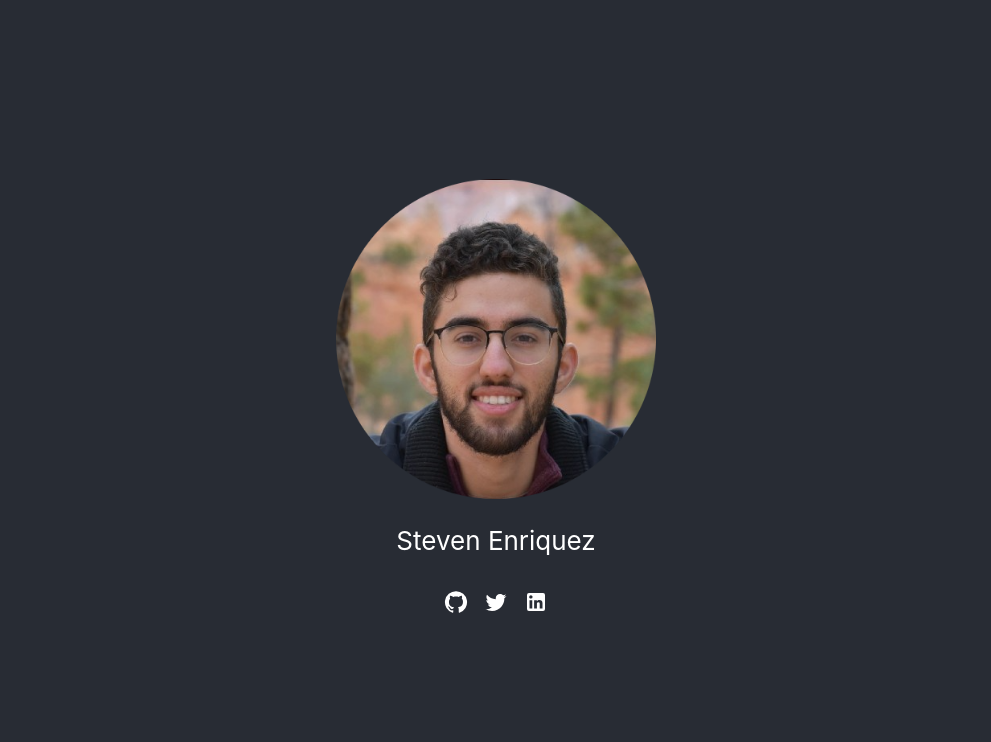
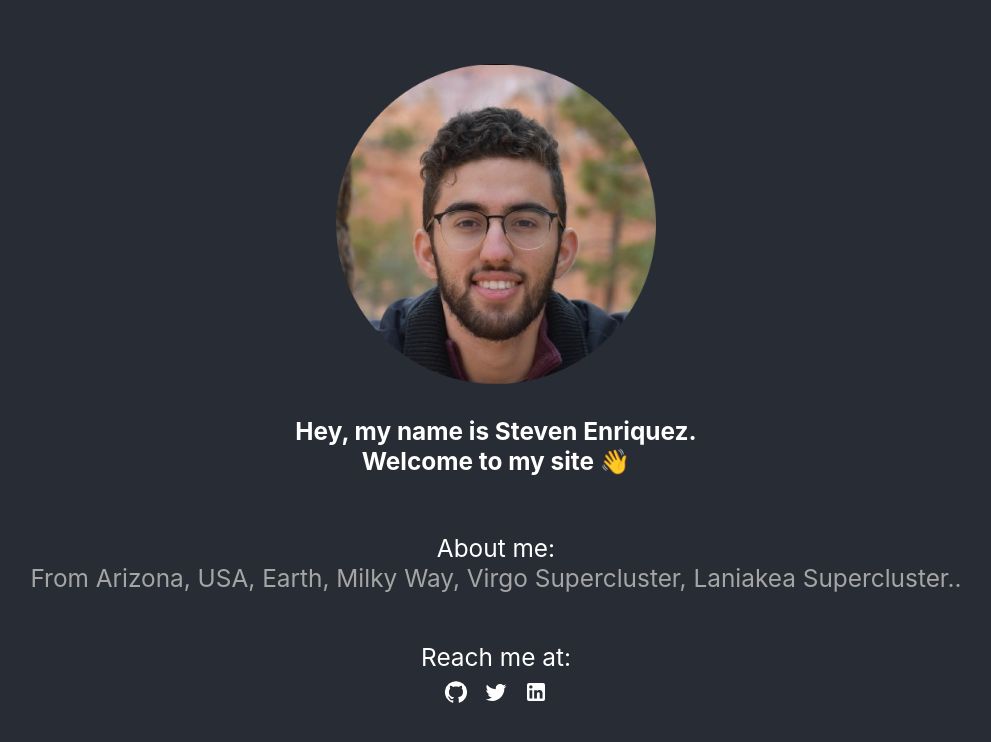
Before and after one commit to stevenenriquez/personal-site, a React (Create React App) app: page / in a window 1280 px wide. Shown: the top 742 px of the page, without its empty margins (144-1135 px from the left). Built offline with nearby package versions, Linux system fonts and the light colour scheme.

Commit message:
added to the home page

```diff
--- a/src/components/Home/Home.css
+++ b/src/components/Home/Home.css
@@ -15,6 +15,10 @@
   flex-direction: column;
   align-items: center;
   justify-content: center;
-  font-size: calc(10px + 2vmin);
+  font-size: calc(10px + 1.8vmin);
   color: white;
 }
+
+.typeWriter {
+  color: grey;
+}
--- a/src/components/Home/Home.js
+++ b/src/components/Home/Home.js
@@ -1,16 +1,28 @@
 import './Home.css';
 import avatar from '../../img/steven.png';
 import SocialButtons from '../SocialButtons/SocialButtons';
+import TypeWriter from '../TypeWriter/TypeWriter';
+
+const typeWriterWords = ["I'm a Software Developer..", "From Arizona, USA, Earth, Milky Way, Virgo Supercluster, Laniakea Supercluster..", "I don't know what else to put..", "Should I stop typing..?", "Alright.. let's start over!"];
 
 const Home = () => {
+
   return (
     <div className='home'>
       <header className='header'>
         <img src={avatar} className='avatar' alt='avatar' />
+        <h4 className='title'>
+          Hey, my name is Steven Enriquez.<br/>
+          Welcome to my site 👋
+        </h4>
         <p>
-          Steven Enriquez
+          About me:
+          <TypeWriter words={typeWriterWords} />
         </p>
-        <SocialButtons />
+        <p>
+          Reach me at:
+          <SocialButtons />
+        </p>
       </header>
     </div>
   );
--- /dev/null
+++ b/src/components/TypeWriter/TypeWriter.css
@@ -0,0 +1,3 @@
+.text {
+    color:rgb(165, 165, 165);
+}
--- /dev/null
+++ b/src/components/TypeWriter/TypeWriter.js
@@ -0,0 +1,57 @@
+import { useState, useEffect } from 'react';
+import './TypeWriter.css';
+
+const TypeWriter = props => {
+    const [input, setInput] = useState([]);
+    const [wordIndex, setWordIndex] = useState(0);
+    const [letterIndex, setLetterIndex] = useState(1);
+    const [blinkCursor, setBlinkCursor] = useState(true);
+    const [erase, setErase] = useState(false);
+
+    useEffect(() => {
+        if(props) {
+            setInput(props.words);
+        }
+    }, []);
+
+    useEffect(() => {
+        const blinkTimeout = setTimeout(() => {
+            setBlinkCursor(!blinkCursor);
+        }, 500);
+        return () => clearTimeout(blinkTimeout);
+    }, [blinkCursor])
+
+    useEffect(() => {
+
+        if(wordIndex === input.length) {
+            return;
+        }
+
+        if(letterIndex === 1 && erase) {
+            setErase(false);
+            setWordIndex(wordIndex + 1 === input.length ? 0 : wordIndex + 1);
+            return;
+        }
+
+        if(letterIndex === input[wordIndex].length + 1 && wordIndex !== input.length && !erase) {
+            setTimeout(() => {
+                setErase(true);
+                setBlinkCursor(true);
+            }, input[wordIndex].length * 25 + 1500)
+            setBlinkCursor(false);
+            return;
+        }
+
+        setTimeout(() => {
+            setLetterIndex(erase ? letterIndex - 1 : letterIndex + 1);
+        }, 10);
+    }, [wordIndex, letterIndex, erase, input])
+
+    return (
+        <div className='text'>
+            {input.length > 0 ? ` ${input[wordIndex].substring(0, letterIndex)}${blinkCursor ? "|" : " "}` : ""}
+        </div>
+      );
+}
+
+export default TypeWriter;
```
Also changed, not shown: public/manifest.json.
